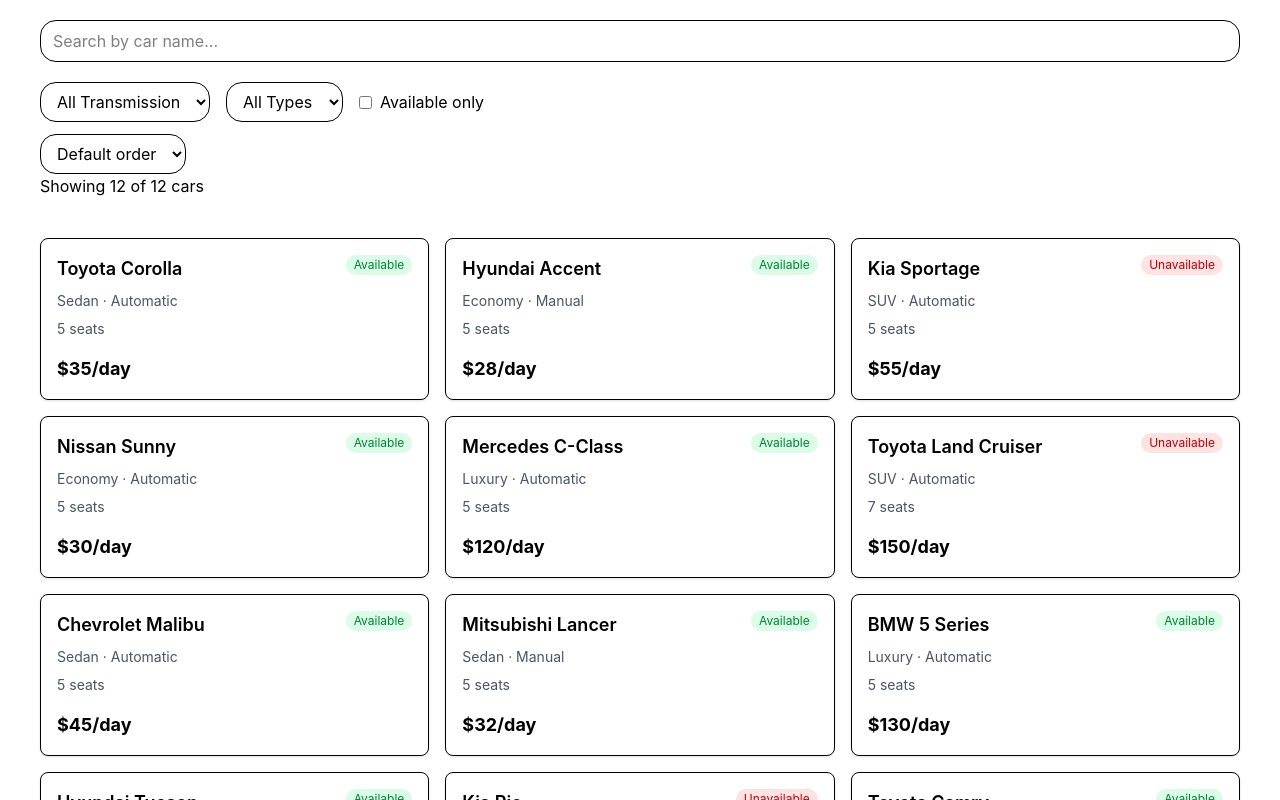
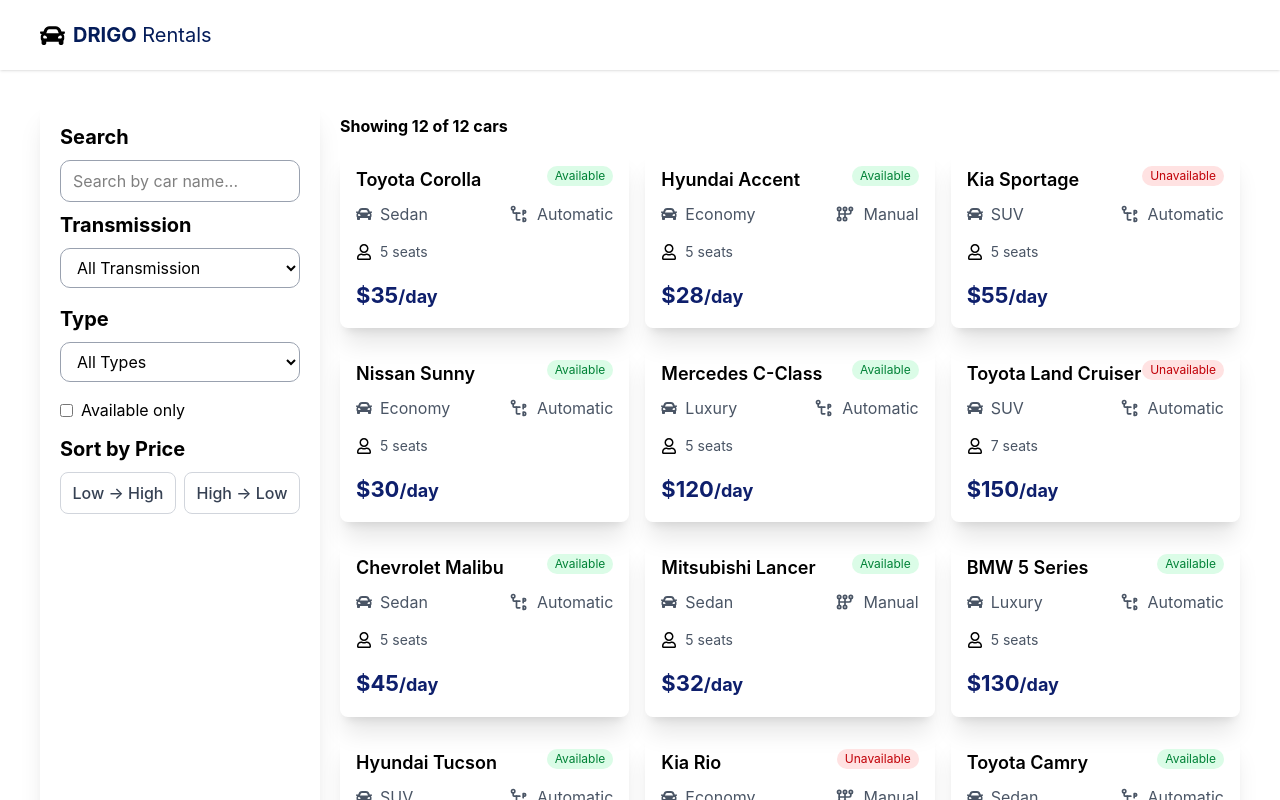
Before and after one commit to Baim55/Drigo-car-browser, a React (Vite) app: page / in a window 1280 px wide. Shown: the top 800 px of the page. Built offline with nearby package versions, Linux system fonts and the light colour scheme.

Commit message:
redesign UI with sidebar layout and icons

```diff
--- a/package.json
+++ b/package.json
@@ -13,6 +13,7 @@
     "@tailwindcss/vite": "^4.3.2",
     "react": "^19.2.7",
     "react-dom": "^19.2.7",
+    "react-icons": "^5.7.0",
     "react-router-dom": "^7.18.1",
     "tailwindcss": "^4.3.2"
   },
--- a/src/App.jsx
+++ b/src/App.jsx
@@ -10,6 +10,7 @@
 import ResultsCounter from "./components/ResultsCounter";
 import EmptyState from "./components/EmptyState";
 import { useSearchParams } from "react-router-dom";
+import Header from "./components/Header";
 
 function App() {
   const [searchParams, setSearchParams] = useSearchParams();
@@ -65,7 +66,10 @@
   }, [search, transmission, type, availableOnly, sort, setSearchParams]);
 
   return (
-    <div className="container">
+    <div className="mb-5">
+      <Header />
+      <div className="container grid grid-cols-1 md:grid-cols-[280px_1fr] gap-5">
+        <div className="shadow-xl p-5 ">
           <SearchBar value={search} onChange={setSearch} />
           <FilterBar
             transmission={transmission}
@@ -76,6 +80,9 @@
             onAvailableOnlyChange={setAvailableOnly}
           />
           <SortSelect sort={sort} onSortChange={setSort} />
+        </div>
+        <div className=" px-3 md:px-0">
+          {" "}
           <ResultsCounter shown={filteredCars.length} total={cars.length} />
           {filteredCars.length === 0 ? (
             <EmptyState onReset={handleReset} />
@@ -83,6 +90,8 @@
             <CarGrid cars={filteredCars} />
           )}
         </div>
+      </div>
+    </div>
   );
 }
 
--- a/src/components/CarCard.jsx
+++ b/src/components/CarCard.jsx
@@ -1,23 +1,42 @@
+import { FaCar, FaRegUser } from "react-icons/fa";
+import { TbAutomaticGearbox, TbManualGearbox } from "react-icons/tb";
+
 function CarCard({ car }) {
   const badgeClass = car.available
     ? "bg-green-100 text-green-700"
     : "bg-red-100 text-red-700";
 
   return (
-    <div className="border rounded-lg p-4 shadow-sm flex flex-col gap-2">
+    <div className=" rounded-lg p-4 shadow-xl flex flex-col gap-2">
       <div className="flex justify-between items-start">
         <h3 className="text-lg font-semibold">{car.name}</h3>
         <span className={`text-xs px-2 py-0.5 rounded-full ${badgeClass}`}>
           {car.available ? "Available" : "Unavailable"}
         </span>
       </div>
+      <div className="flex items-center justify-between">
+        <div className="flex items-center gap-2 text-gray-600 mb-2">
+          <FaCar />
+          <span>{car.type}</span>
+        </div>{" "}
+        <div className="flex items-center gap-2 text-gray-600 mb-2">
+          {car.transmission === "Automatic" ? (
+            <TbAutomaticGearbox size={20} />
+          ) : (
+            <TbManualGearbox size={20} />
+          )}
 
-      <p className="text-sm text-gray-600">
-        {car.type} · {car.transmission}
+          <span>{car.transmission}</span>
+        </div>
+      </div>
+      <div className="flex items-center gap-2">
+        <FaRegUser />
+        <p className="text-sm text-gray-600">{car.seats} seats</p>
+      </div>
+
+      <p className="font-bold text-lg mt-2 text-[#0e1f6c]">
+        <span className="text-[22px]">${car.pricePerDay}</span>/day
       </p>
-      <p className="text-sm text-gray-600">{car.seats} seats</p>
-
-      <p className="font-bold text-lg mt-2">${car.pricePerDay}/day</p>
     </div>
   );
 }
--- a/src/components/CarGrid.jsx
+++ b/src/components/CarGrid.jsx
@@ -2,7 +2,7 @@
 
 function CarGrid({ cars }) {
   return (
-    <div className="py-10 grid grid-cols-1 sm:grid-cols-2 lg:grid-cols-3 gap-4">
+    <div className=" grid grid-cols-1 sm:grid-cols-2 lg:grid-cols-3 gap-4">
       {cars.map((car) => (
         <CarCard key={car.id} car={car} />
       ))}
--- a/src/components/EmptyState.jsx
+++ b/src/components/EmptyState.jsx
@@ -1,12 +1,25 @@
+import { FaCar } from "react-icons/fa";
+import { RiResetLeftLine } from "react-icons/ri";
+
 function EmptyState({ onReset }) {
   return (
-    <div className="text-center py-12">
-      <p className="text-gray-600 mb-4">No caes match your filters.</p>
+    <div className="flex flex-col items-center justify-center min-h-[500px] text-center">
+      <FaCar size={40} className="text-gray-500 mb-3" />
+
+      <h3 className="text-xl font-semibold text-gray-800">
+        Can't find what you're looking for?
+      </h3>
+
+      <p className="text-gray-600 mt-2 mb-6">
+        Try adjusting your filters or search terms.
+      </p>
+
       <button
         onClick={onReset}
-        className="border rounded-2xl px-3 py-2 hover:bg-gray-100"
+        className="flex items-center gap-2 bg-blue-900 text-white px-5 py-2 rounded-lg font-semibold hover:bg-blue-800 transition"
       >
-        Reset filters
+        <RiResetLeftLine />
+        <span>Reset Filters</span>
       </button>
     </div>
   );
--- a/src/components/FilterBar.jsx
+++ b/src/components/FilterBar.jsx
@@ -7,20 +7,26 @@
   onAvailableOnlyChange,
 }) {
   return (
-    <div className="flex flex-wrap gap-4 items-center">
+    <div className="flex flex-col gap-4 w-full">
+      <div className="w-full">
+        <p className="font-bold text-[20px]">Transmission</p>
         <select
           value={transmission}
           onChange={(e) => onTransmissionChange(e.target.value)}
-        className="border rounded-2xl px-3 py-2"
+          className="w-full border border-gray-400 rounded-[10px] px-3 py-2 mt-2"
         >
           <option value="All">All Transmission</option>
           <option value="Automatic">Automatic</option>
           <option value="Manual">Manual</option>
         </select>
+      </div>
+
+      <div className="w-full">
+        <p className="font-bold text-[20px]">Type</p>
         <select
           value={type}
           onChange={(e) => onTypeChange(e.target.value)}
-        className="border rounded-2xl px-3 py-2"
+          className="w-full border border-gray-400 rounded-[10px] px-3 py-2 mt-2"
         >
           <option value="All">All Types</option>
           <option value="Economy">Economy</option>
@@ -28,6 +34,8 @@
           <option value="SUV">SUV</option>
           <option value="Luxury">Luxury</option>
         </select>
+      </div>
+
       <label className="flex items-center gap-2">
         <input
           type="checkbox"
--- /dev/null
+++ b/src/components/Header.jsx
@@ -0,0 +1,16 @@
+import { FaCar } from "react-icons/fa";
+
+function Header() {
+  return (
+    <header className="py-5 px-3 md:px-0 shadow-sm mb-8">
+      <div className="container flex items-center ">
+        <FaCar className="mr-2" size={25} />
+        <h2 className="text-[#041c59] text-[20px]">
+          <span className="font-bold">DRIGO</span> Rentals
+        </h2>
+      </div>
+    </header>
+  );
+}
+
+export default Header;
--- a/src/components/ResultsCounter.jsx
+++ b/src/components/ResultsCounter.jsx
@@ -1,8 +1,11 @@
-
-function ResultsCounter({shown, total}) {
+function ResultsCounter({ shown, total }) {
   return (
-    <p>Showing {shown} of {total} cars</p>
-  )
+    <div className="py-3">
+      <p className="font-bold">
+        Showing {shown} of {total} cars
+      </p>
+    </div>
+  );
 }
 
-export default ResultsCounter
+export default ResultsCounter;
--- a/src/components/SearchBar.jsx
+++ b/src/components/SearchBar.jsx
@@ -1,12 +1,15 @@
 function SearchBar({ value, onChange }) {
   return (
+    <div>
+      <p className="font-bold text-[20px]">Search</p>
       <input
         type="text"
         placeholder="Search by car name..."
         value={value}
         onChange={(e) => onChange(e.target.value)}
-      className="border rounded-2xl px-3 py-2 w-full my-5"
+        className="border border-gray-400 rounded-[10px] w-full px-3 py-2 my-2"
       />
+    </div>
   );
 }
 
--- a/src/components/SortSelect.jsx
+++ b/src/components/SortSelect.jsx
@@ -1,14 +1,31 @@
 function SortSelect({ sort, onSortChange }) {
   return (
-    <select
-      value={sort}
-      onChange={(e) => onSortChange(e.target.value)}
-      className="mt-3 border rounded-2xl px-3 py-2"
-    >
-      <option value="">Default order</option>
-      <option value="low-high">Low to High</option>
-      <option value="high-low">High to Low</option>
-    </select>
+    <div className="w-full mt-3">
+      <p className="font-bold text-[20px] mb-2">Sort by Price</p>
+      <div className="flex gap-2">
+        <button
+          onClick={() => onSortChange("low-high")}
+          className={`flex-1 rounded-lg py-2 font-medium border transition ${
+            sort === "low-high"
+              ? "bg-blue-900 text-white border-blue-900"
+              : "bg-white text-gray-700 border-gray-300 hover:bg-gray-100"
+          }`}
+        >
+          Low → High
+        </button>
+
+        <button
+          onClick={() => onSortChange("high-low")}
+          className={`flex-1 rounded-lg py-2 font-medium border transition ${
+            sort === "high-low"
+              ? "bg-blue-900 text-white border-blue-900"
+              : "bg-white text-gray-700 border-gray-300 hover:bg-gray-100"
+          }`}
+        >
+          High → Low
+        </button>
+      </div>
+    </div>
   );
 }
 
```
Also changed, not shown: 1 other file (tests, documents, lock files or other folders). Lines whose indentation alone changed are shown as unchanged.
